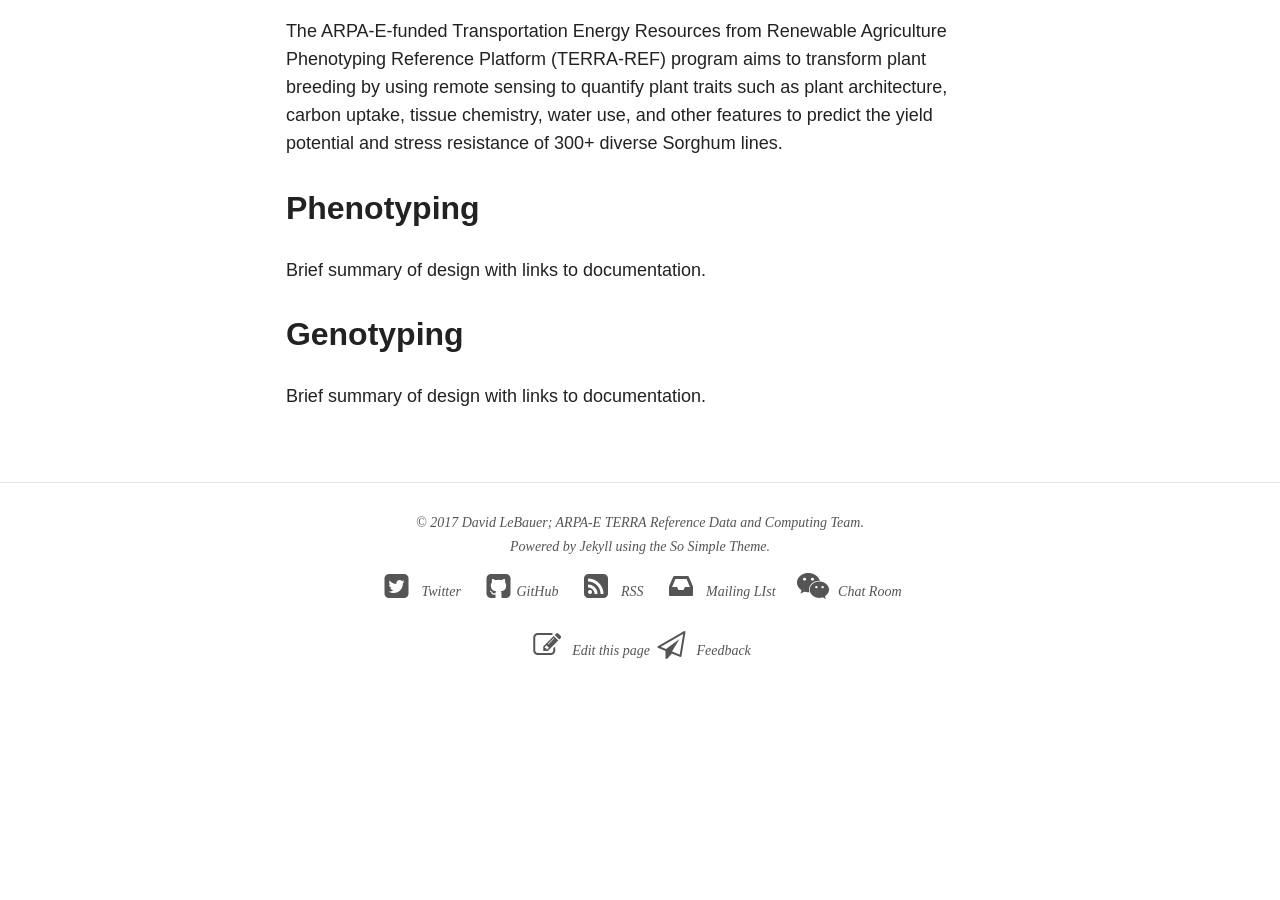
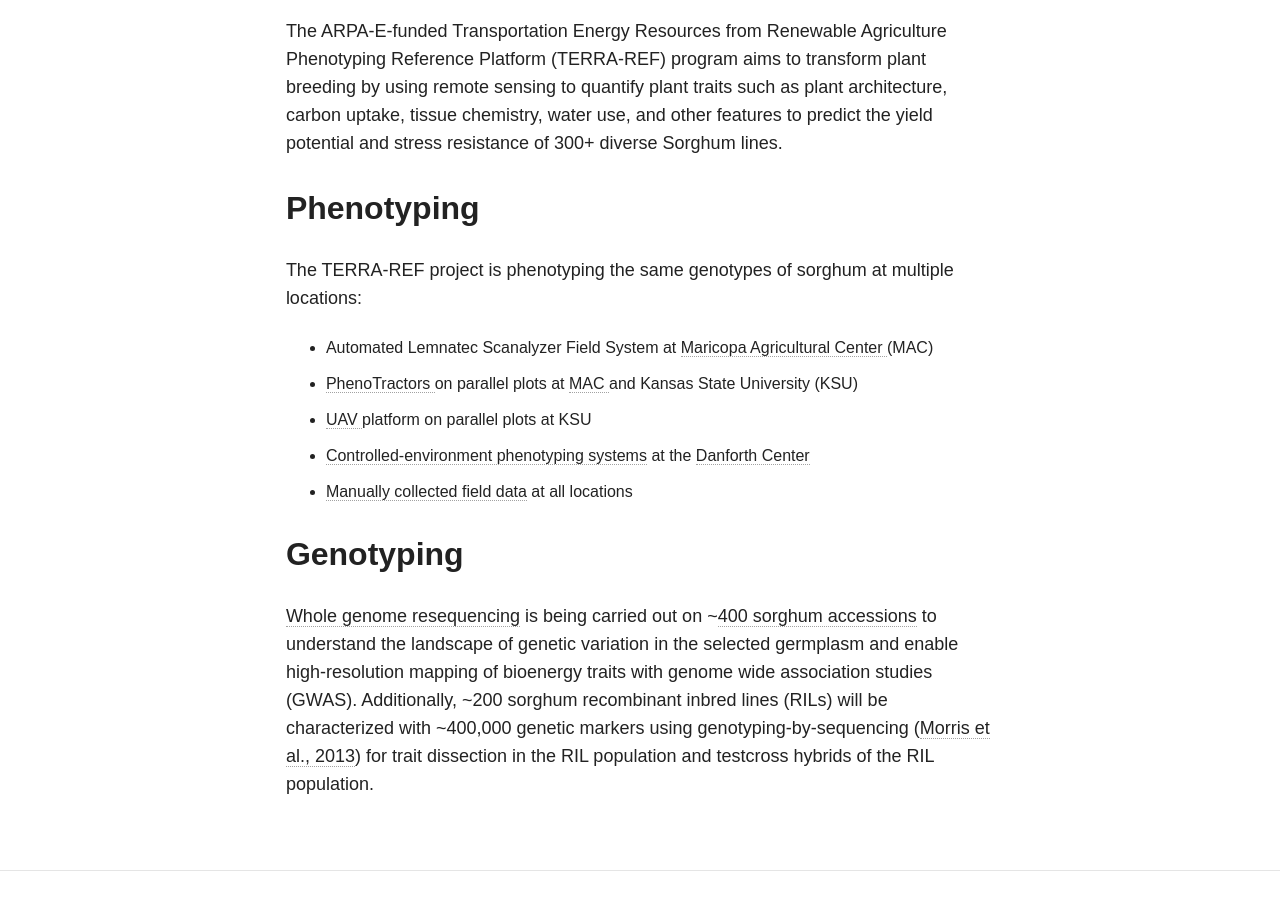
Before and after one commit to terra-reference/terraref.github.io, a Jekyll site: the page built from science/index.md, in a window 1280 px wide and 900 px high, scrolled down 668 px. Built offline with Jekyll 4.4.1, drawn with Linux system fonts in a browser that asks for light colours; nearby versions of some CDN libraries; before the commit the page ends 1397 px from its top, so only the background shows below that.

Commit message:
Added placeholder descriptions for pheno/genotyping

```diff
--- a/science/index.md
+++ b/science/index.md
@@ -13,7 +13,15 @@ The ARPA-E-funded Transportation Energy Resources from Renewable Agriculture Phe
 
 
 ## Phenotyping
-Brief summary of design with links to documentation.
+
+The TERRA-REF project is phenotyping the same genotypes of sorghum at multiple locations:
+
+* Automated Lemnatec Scanalyzer Field System at [Maricopa Agricultural Center ](https://terraref.gitbooks.io/terraref-documentation/content/user/experimental-design-mac.md)(MAC)
+* [PhenoTractors ](https://terraref.gitbooks.io/terraref-documentation/content/user/protocols-tractor.md)on parallel plots at [MAC ](https://terraref.gitbooks.io/terraref-documentation/content/user/experimental-design-mac.md)and Kansas State University (KSU)
+* [UAV ](https://terraref.gitbooks.io/terraref-documentation/content/user/protocols-UAV.md)platform on parallel plots at KSU
+* [Controlled-environment phenotyping systems](https://terraref.gitbooks.io/terraref-documentation/content/user/controlled-environment-protocols.md) at the [Danforth Center](https://terraref.gitbooks.io/terraref-documentation/content/user/experimental-design-danforth.md)
+* [Manually collected field data](https://terraref.gitbooks.io/terraref-documentation/content/user/protocols-manual.md) at all locations
 
 ## Genotyping
-Brief summary of design with links to documentation.
+
+[Whole genome resequencing](https://terraref.gitbooks.io/terraref-documentation/content/user/experimental-design-genomics.md) is being carried out on ~[400 sorghum accessions](https://terraref.gitbooks.io/terraref-documentation/content/user/sorghum-lines-genomics.md) to understand the landscape of genetic variation in the selected germplasm and enable high-resolution mapping of bioenergy traits with genome wide association studies (GWAS). Additionally, ~200 sorghum recombinant inbred lines (RILs) will be characterized with ~400,000 genetic markers using genotyping-by-sequencing ([Morris et al., 2013](http://www.g3journal.org/content/early/2013/09/13/g3.113.008417)) for trait dissection in the RIL population and testcross hybrids of the RIL population.
```
